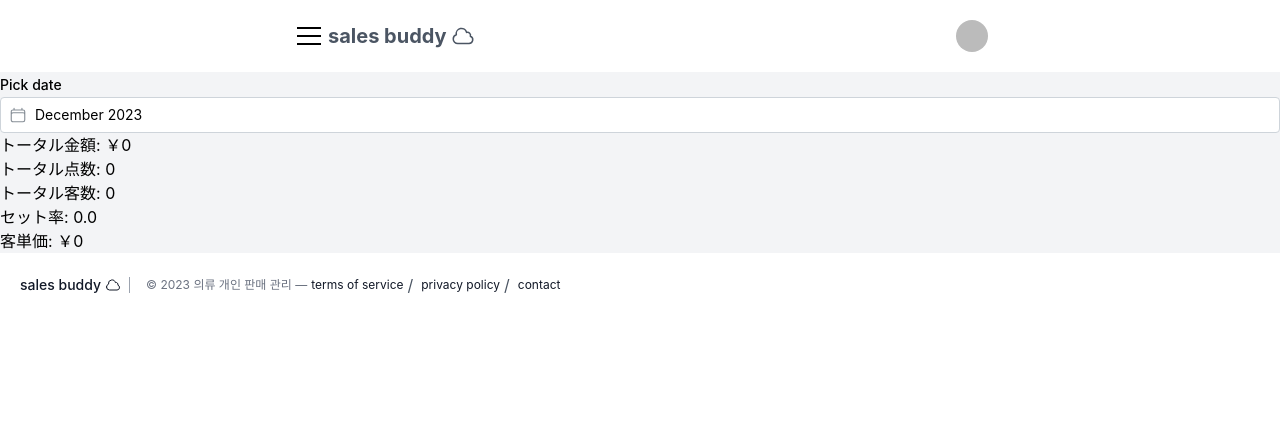
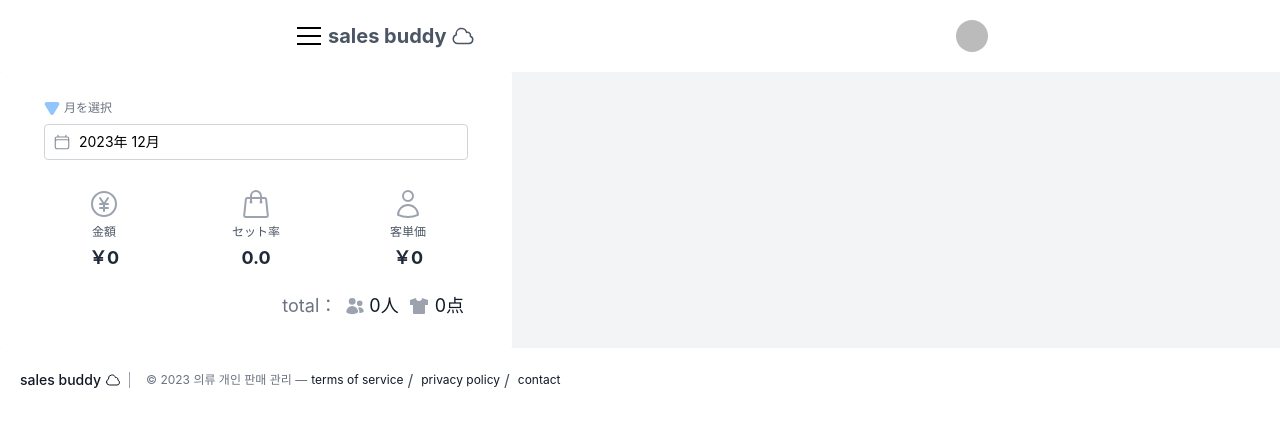
Before and after one commit to eriplume/sales_buddy, a Next.js app: page /archive in a window 1280 px wide. Shown: the top 426 px of the page. Built offline with nearby package versions, Linux system fonts and the light colour scheme; no server answers; sample sign-in values are in the browser's storage.

Commit message:
:art: Update: 月間実績エリアのUI作成 #46

```diff
--- a/app/components/page/Archive/MonthlyArchive.tsx
+++ b/app/components/page/Archive/MonthlyArchive.tsx
@@ -6,6 +6,7 @@ import useDashboardStore from "@/store/dashboardStore";
 import MonthlyRecord from "./MonthlyRecord";
 import WeeklyRecord from "./WeeklyRecord";
 import MonthPicker from "../../ui/MonthPicker";
+import { TriangleIcon } from "../../ui/icon/Triangle";
 
 export default function MonthlyArchive() {
   const { salesRecords } = useDashboardStore();
@@ -26,11 +27,24 @@ export default function MonthlyArchive() {
 
   return (
     <>
-    <MonthPicker value={value} setValue={setValue} />
+    <div className="flex flex-col justify-center w-full max-w-lg py-7 bg-white rounded-sm">
 
-    <MonthlyRecord amount={monthlyAmount} number={monthlyNumber} count={monthlyCount} setRate={monthlySetRate} average={monthlyAverage}/>
+      <div className="flex flex-row justify-start pl-9">
+        <TriangleIcon className="w-4 h-4 mr-1 ml-2 text-blue-300" />
+        <div className='text-xs text-gray-500'>月を選択</div>
+      </div>
 
-    <WeeklyRecord monthRecords={filteredSalesRecords} />
+      <div className="flex flex-col w-full justify-center items-center px-7">
+        <div className="w-full items-center max-w-md p-2 md:px-3">
+          <MonthPicker value={value} setValue={setValue} />
+        </div>
+      </div>
+
+      <MonthlyRecord amount={monthlyAmount} number={monthlyNumber} count={monthlyCount} setRate={monthlySetRate} average={monthlyAverage}/>
+
+    </div>
+
+    {/* <WeeklyRecord monthRecords={filteredSalesRecords} /> */}
 
     </>
   )
--- a/app/components/page/Archive/MonthlyRecord.tsx
+++ b/app/components/page/Archive/MonthlyRecord.tsx
@@ -1,4 +1,7 @@
 import { formatCurrency } from "@/utils/currencyUtils";
+import { UserIcon,ShoppingBagIcon, CurrencyYenIcon } from "@heroicons/react/24/outline";
+import { UsersIcon } from "@heroicons/react/24/solid";
+import { SolidShirtIcon } from "../../ui/icon/ShirtIcon";
 
 type MonthlyRecordProps = {
   amount: number;
@@ -11,11 +14,40 @@ type MonthlyRecordProps = {
 export default function MonthlyRecord({amount, number, count, setRate, average} :MonthlyRecordProps) {
   return (
     <>
-      <div>トータル金額: {formatCurrency(amount)}</div>
-      <div>トータル点数: {number}</div>
-      <div>トータル客数: {count}</div>
-      <div>セット率: {setRate.toFixed(1)}</div>
-      <div>客単価: {formatCurrency(average)}</div>
+      <div className="flex flex-row justify-center items-center px-7">
+        <div className="w-1/3">
+          <div className='flex flex-col justify-center items-center text-gray-400 p-5'>
+            <CurrencyYenIcon className="w-8 h-8"/>
+            <div className='text-xs text-gray-600 mt-1'>金額</div>
+            <div className='text-lg text-gray-800 mt-1 font-bold'>{formatCurrency(amount)}</div>
+          </div>
+        </div>
+        <div className="w-1/3">
+          <div className='flex flex-col justify-center items-center text-gray-400 p-5'>
+            <ShoppingBagIcon className="w-8 h-8" />
+            <div className='text-xs text-gray-600 mt-1'>セット率</div>
+            <div className='text-lg text-gray-800 mt-1 font-bold'>{setRate.toFixed(1)}</div>
+          </div>
+        </div>
+        <div className="w-1/3">
+          <div className='flex flex-col justify-center items-center text-gray-400 p-5'>
+            <UserIcon className="w-8 h-8" />
+            <div className='text-xs text-gray-600 mt-1'>客単価</div>
+            <div className='text-lg text-gray-800 mt-1 font-bold'>{formatCurrency(average)}</div>
+          </div>
+        </div>
+      </div>
+      <div className="flex flex-row justify-end items-center px-10 mr-2 text-lg text-gray-500">
+        <div>total：</div>
+        <div className="flex flex-row ml-1">
+          <UsersIcon className="w-7 h-7 p-1 text-gray-400" />
+          <div className='text-gray-900'>{count}人</div>
+        </div>
+        <div className="flex flex-row ml-2">
+          <SolidShirtIcon className="w-6 h-7 mr-1 text-gray-400" />
+          <div className='text-gray-900'>{number}点</div>
+        </div>
+      </div>
     </>
   )
 }
--- a/app/components/ui/MonthPicker.tsx
+++ b/app/components/ui/MonthPicker.tsx
@@ -14,8 +14,8 @@ export default function MonthPicker({value, setValue} :MonthPickerProps ) {
     <MonthPickerInput
       leftSection={icon}
       leftSectionPointerEvents="none"
-      label="Pick date"
       placeholder="Pick date"
+      valueFormat= "YYYY年 MM月"
       value={value}
       onChange={setValue}
     />
--- a/app/components/ui/icon/ShirtIcon.tsx
+++ b/app/components/ui/icon/ShirtIcon.tsx
@@ -13,7 +13,7 @@ export function ShirtIcon({ className }: IconProps ) {
 
 export function SolidShirtIcon({ className }: IconProps ) {
   return (
-    <svg xmlns="http://www.w3.org/2000/svg" className={`icon icon-tabler icon-tabler-shirt ${className}`} width="44" height="44" viewBox="0 0 24 24" strokeWidth="1.5" stroke="#6b7280" fill="currentColor" strokeLinecap="round" strokeLinejoin="round">
+    <svg xmlns="http://www.w3.org/2000/svg" className={`icon icon-tabler icon-tabler-shirt ${className}`} width="44" height="44" viewBox="0 0 24 24" strokeWidth="1.5" stroke="none" fill="currentColor" strokeLinecap="round" strokeLinejoin="round">
       <path stroke="none" d="M0 0h24v24H0z" fill="none"/>
       <path d="M15 4l6 2v5h-3v8a1 1 0 0 1 -1 1h-10a1 1 0 0 1 -1 -1v-8h-3v-5l6 -2a3 3 0 0 0 6 0" />
     </svg>
--- a/app/components/ui/icon/Triangle.tsx
+++ b/app/components/ui/icon/Triangle.tsx
@@ -4,7 +4,7 @@ type IconProps = {
 
 export function TriangleIcon({ className }: IconProps ) {
   return (
-    <svg xmlns="http://www.w3.org/2000/svg" className={`icon icon-tabler icon-tabler-triangle-inverted-filled ${className}`} width="44" height="44" viewBox="0 0 24 24" strokeWidth="1.5" stroke="#6b7280" fill="none" strokeLinecap="round" strokeLinejoin="round">
+    <svg xmlns="http://www.w3.org/2000/svg" className={`icon icon-tabler icon-tabler-triangle-inverted-filled ${className}`} width="44" height="44" viewBox="0 0 24 24" strokeWidth="1.5" stroke="none" fill="none" strokeLinecap="round" strokeLinejoin="round">
       <path stroke="none" d="M0 0h24v24H0z" fill="none"/>
       <path d="M20.118 3h-16.225a2.914 2.914 0 0 0 -2.503 4.371l8.116 13.549a2.917 2.917 0 0 0 4.987 .005l8.11 -13.539a2.914 2.914 0 0 0 -2.486 -4.386z" strokeWidth="0" fill="currentColor" />
     </svg>
```
